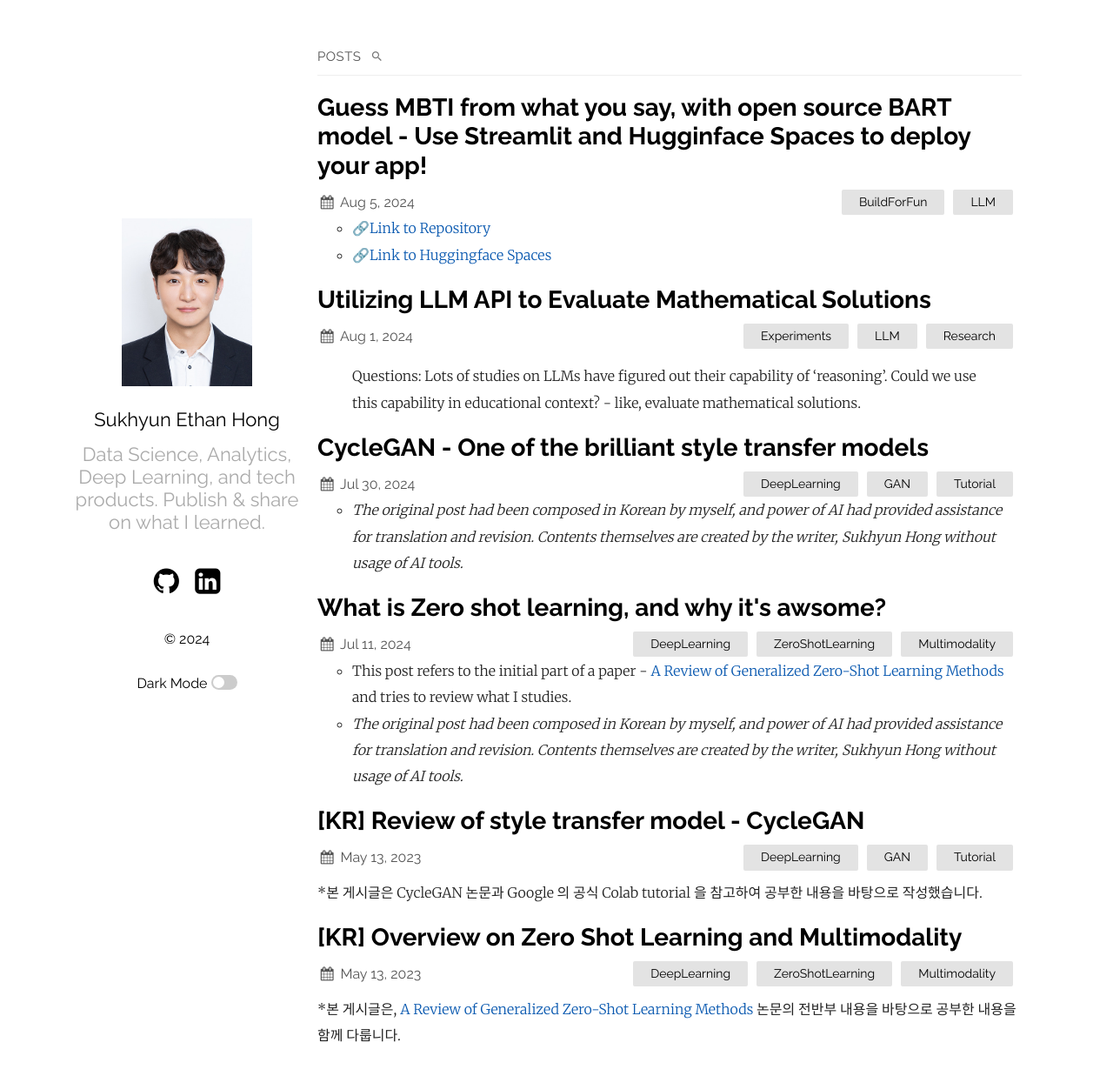
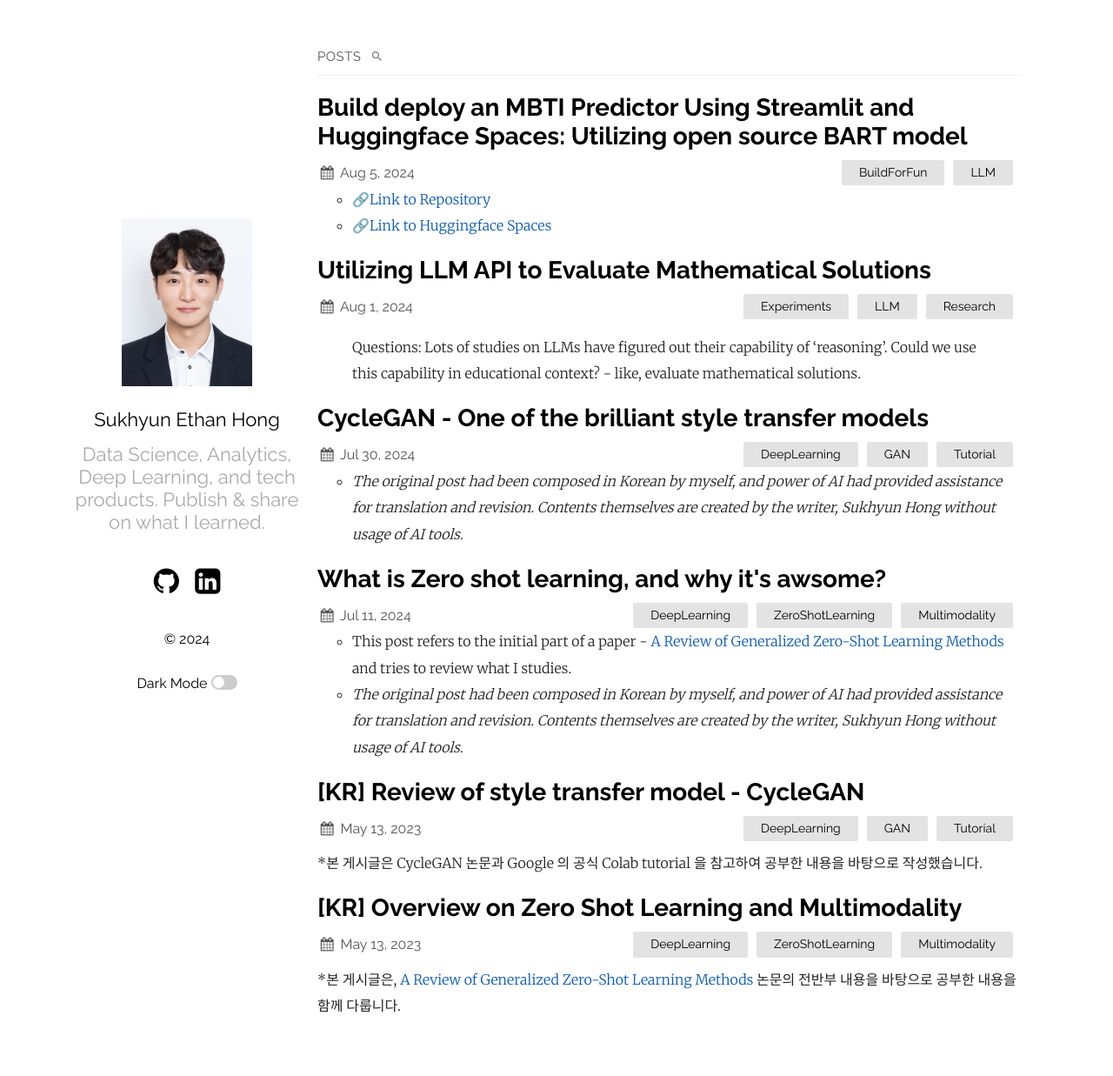
Before and after one commit to ethHong/ethHong.github.io, a Jekyll site: the page built from index.md, in a window 1280 px wide and 1250 px high. Shown: the top 1237 px of the window at 87% size. Built offline with Jekyll 4.4.1, drawn with Linux system fonts in a browser that asks for light colours.

Commit message:
Update 2024-08-05-Guess MBTI from what you say, with open source BART model.markdown

```diff
--- a/_posts/2024-08-05-Guess MBTI from what you say, with open source BART model.markdown
+++ b/_posts/2024-08-05-Guess MBTI from what you say, with open source BART model.markdown
@@ -1,6 +1,6 @@
 ---
 layout: post
-title:  "Guess MBTI from what you say, with open source BART model - Use Streamlit and Hugginface Spaces to deploy your app!"
+title:  "Build deploy an MBTI Predictor Using Streamlit and Huggingface Spaces: Utilizing open source BART model"
 tags:
   - Blog
   - MathJax
@@ -19,7 +19,7 @@ published: true
 * Build a MBTI classifier utilizing open source BART text classification model.
 * Use Streamlit and Huggingface Spaces to easily build demo and deploy.
 
-# MBTI Classifier
+# MBTI Predictor
 
 * I had built this simple app with Python and Streamlit library (Just for fun)
 *  It's running on a 🔗[Huggingface Spaces](Sukhyun/MBTI_translator), and if the connection is lost (or kernal is dead), please try to enter the link directly and restart the kernal!
```
Also changed, not shown: other parts of _posts/2024-08-05-Guess MBTI from what you say, with open source BART model.markdown (+1 -1 lines).
